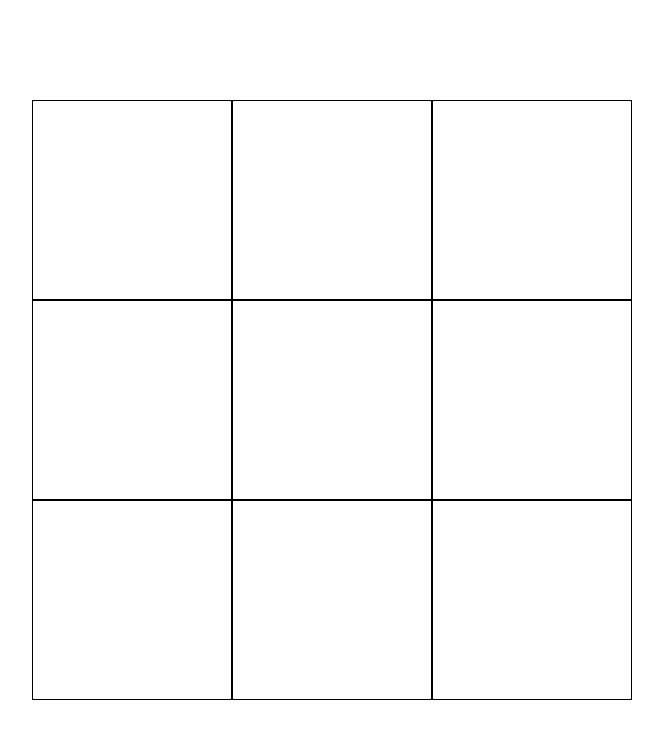
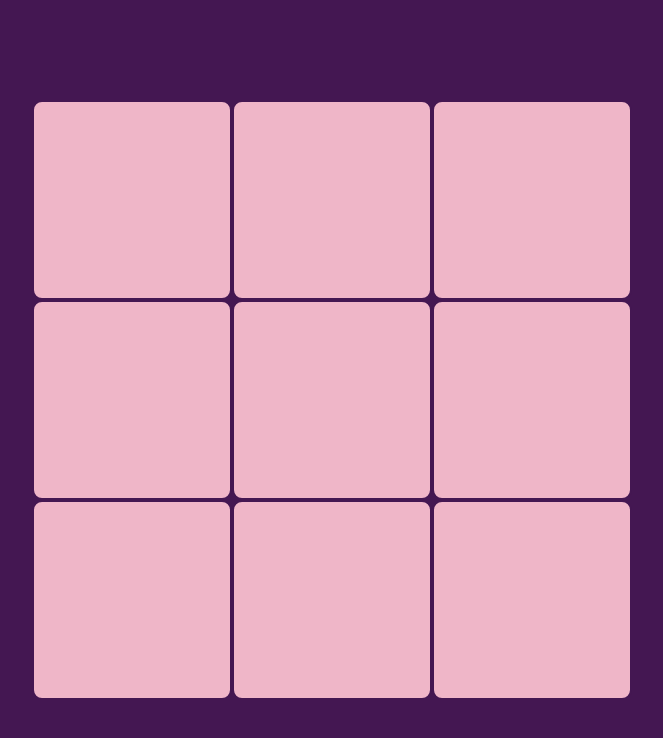
Before and after one commit to mvsilvass/tic-tac-toe, a React (Vite) app: page / in a window 1280 px wide. Shown: the top 738 px of the page, without its empty margins (308-971 px from the left). Built offline with nearby package versions, Linux system fonts and the light colour scheme.

Commit message:
Update index.css

```diff
--- a/src/index.css
+++ b/src/index.css
@@ -7,6 +7,7 @@
 }
 
 body {
+  background-color: #441752;
   display: flex;
   flex-direction: column;
   min-height: 100vh;
@@ -33,8 +34,12 @@ body {
 .cell {
   width: 200px;
   height: 200px;
-  border: 1px solid black;
+  background-color: #EFB6C8;
+  border: 2.5px solid #441752;
   display: flex;
+  color:  #441752;
+  font-size: 100px;
+  border-radius: 10px;
   align-items: center;
   justify-content: center;
   cursor: pointer;
```
